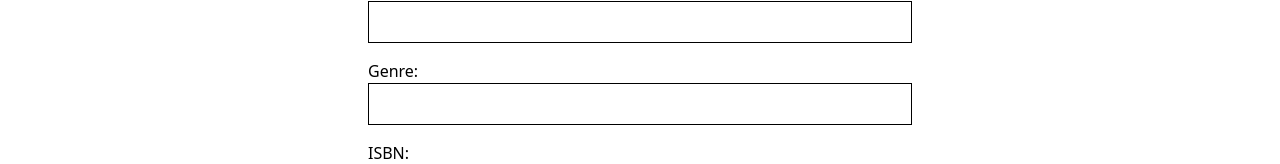
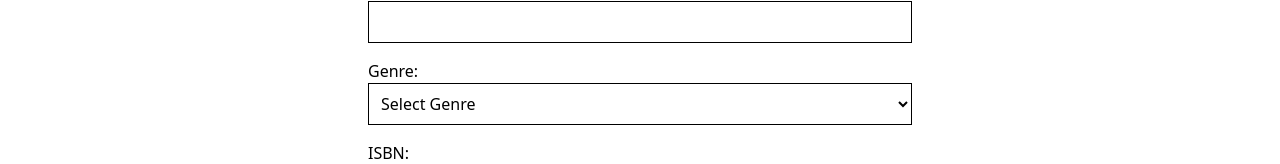
Before and after one commit to Sahajewel/book-management, a React (Vite) app: page /edit-book/1 in a window 1280 px wide. Shown: the part 221-385 px from the top of the page. Built offline with nearby package versions, Linux system fonts and the light colour scheme; no server answers.

Commit message:
fully checked

```diff
--- a/src/customComponents/EditBook.tsx
+++ b/src/customComponents/EditBook.tsx
@@ -8,7 +8,9 @@ import { toast } from "sonner";
 export default function EditBook() {
   const { id } = useParams();
   const navigate = useNavigate();
-  const { data, isLoading } = useGetSingleBookQuery(id || "");
+  const { data, isLoading, refetch } = useGetSingleBookQuery(id || "", {
+    refetchOnMountOrArgChange: true,
+  });
   const [updateBook] = useUpdateBookMutation();
   const [formData, setFormData] = useState({
     title: "",
@@ -28,7 +30,9 @@ export default function EditBook() {
     }
   }, [data]);
 
-  const handleChange = (e: React.ChangeEvent<HTMLInputElement | HTMLTextAreaElement>) => {
+  const handleChange = (
+    e: React.ChangeEvent<HTMLInputElement | HTMLTextAreaElement | HTMLSelectElement>
+  ) => {
     const { name, value } = e.target;
     setFormData((prev) => ({
       ...prev,
@@ -45,6 +49,7 @@ export default function EditBook() {
 
     try {
       await updateBook({ id, data: updated }).unwrap();
+      refetch();
       toast.success("Book updated!");
       navigate("/all-books");
     } catch (err) {
@@ -52,23 +57,74 @@ export default function EditBook() {
     }
   };
 
-  if (isLoading) return  <div className="flex items-center justify-center py-10">
-        <Loader2
-          className={cn("h-10 w-10 animate-spin text-blue-600")}
-        />
+  if (isLoading)
+    return (
+      <div className="flex items-center justify-center py-10">
+        <Loader2 className={cn("h-10 w-10 animate-spin text-blue-600")} />
       </div>
+    );
 
   return (
     <div className="max-w-xl mx-auto p-4">
       <h2 className="text-xl font-bold mb-4">Edit Book</h2>
       <form onSubmit={handleSubmit} className="space-y-4">
-       Title: <input className="w-full border p-2" name="title" value={formData.title} onChange={handleChange} />
-        Author:<input className="w-full border p-2" name="author" value={formData.author} onChange={handleChange} />
-        Genre:<input className="w-full border p-2" name="genre" value={formData.genre} onChange={handleChange} />
-        ISBN: <input className="w-full border p-2" name="isbn" value={formData.isbn} onChange={handleChange} />
-        Description:<textarea className="w-full border p-2" name="description" value={formData.description} onChange={handleChange} />
-        Copies:<input className="w-full border p-2" type="number" name="copies" value={formData.copies} onChange={handleChange} />
-        <button className="bg-blue-600 text-white px-4 py-2 rounded cursor-pointer" type="submit">Update Book</button>
+        Title:{" "}
+        <input
+          className="w-full border p-2"
+          name="title"
+          value={formData.title}
+          onChange={handleChange}
+        />
+        Author:{" "}
+        <input
+          className="w-full border p-2"
+          name="author"
+          value={formData.author}
+          onChange={handleChange}
+        />
+        Genre:{" "}
+        <select
+          className="w-full border p-2"
+          name="genre"
+          value={formData.genre}
+          onChange={handleChange}
+        >
+          <option value="">Select Genre</option>
+          <option value="fiction">Fiction</option>
+          <option value="non_fiction">Non-Fiction</option>
+          <option value="science">Science</option>
+          <option value="history">History</option>
+          <option value="biography">Biography</option>
+          <option value="fantasy">Fantasy</option>
+        </select>
+        ISBN:{" "}
+        <input
+          className="w-full border p-2"
+          name="isbn"
+          value={formData.isbn}
+          onChange={handleChange}
+        />
+        Description:{" "}
+        <textarea
+          className="w-full border p-2"
+          name="description"
+          value={formData.description}
+          onChange={handleChange}
+        />
+        Copies:{" "}
+        <input
+          className="w-full border p-2"
+          type="number"
+          name="copies"
+          value={formData.copies}
+          onChange={handleChange}
+        />
+        <button
+          className="bg-blue-600 text-white px-4 py-2 rounded cursor-pointer"
+          type="submit"
+        >
+          Update Book
+        </button>
       </form>
     </div>
   );
```
